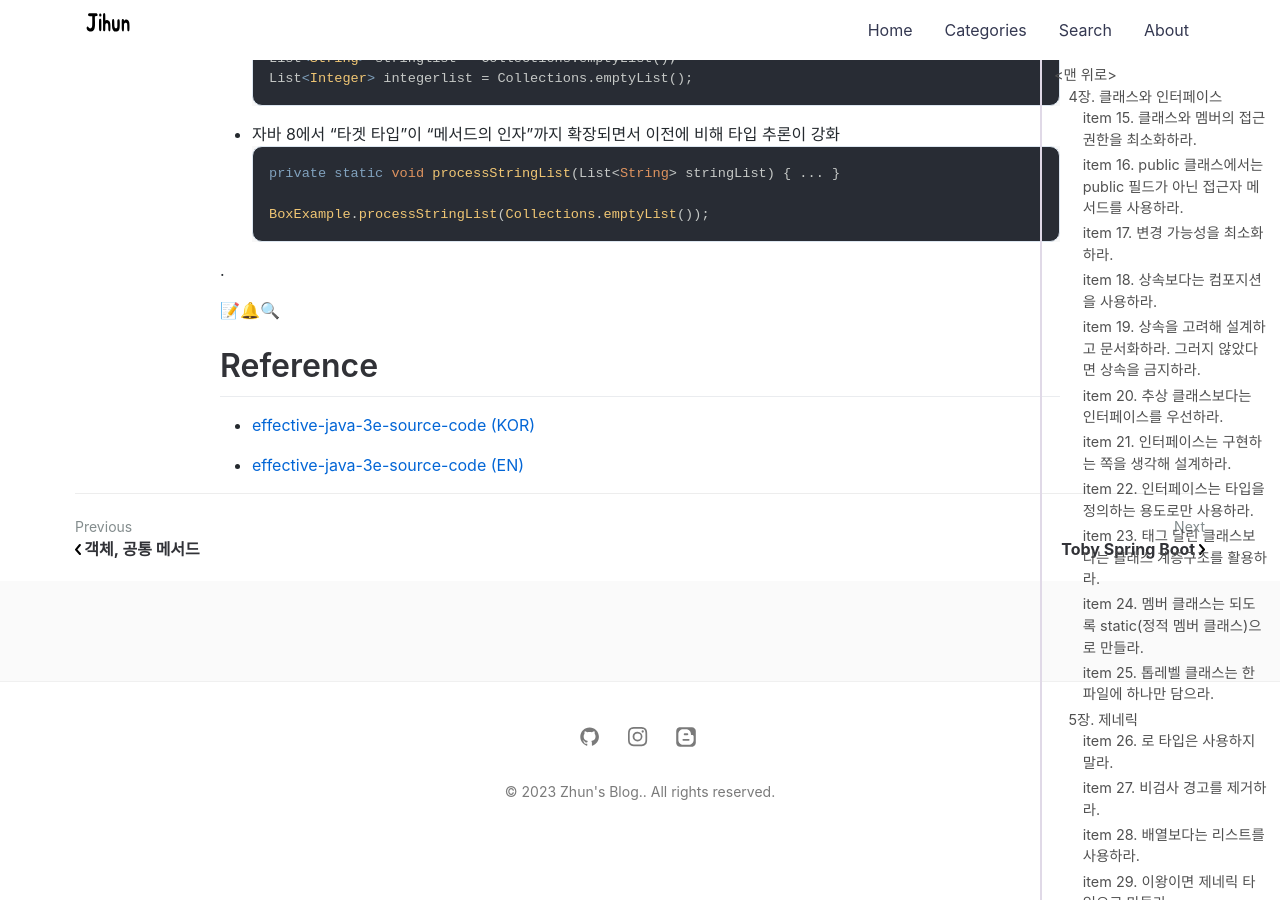
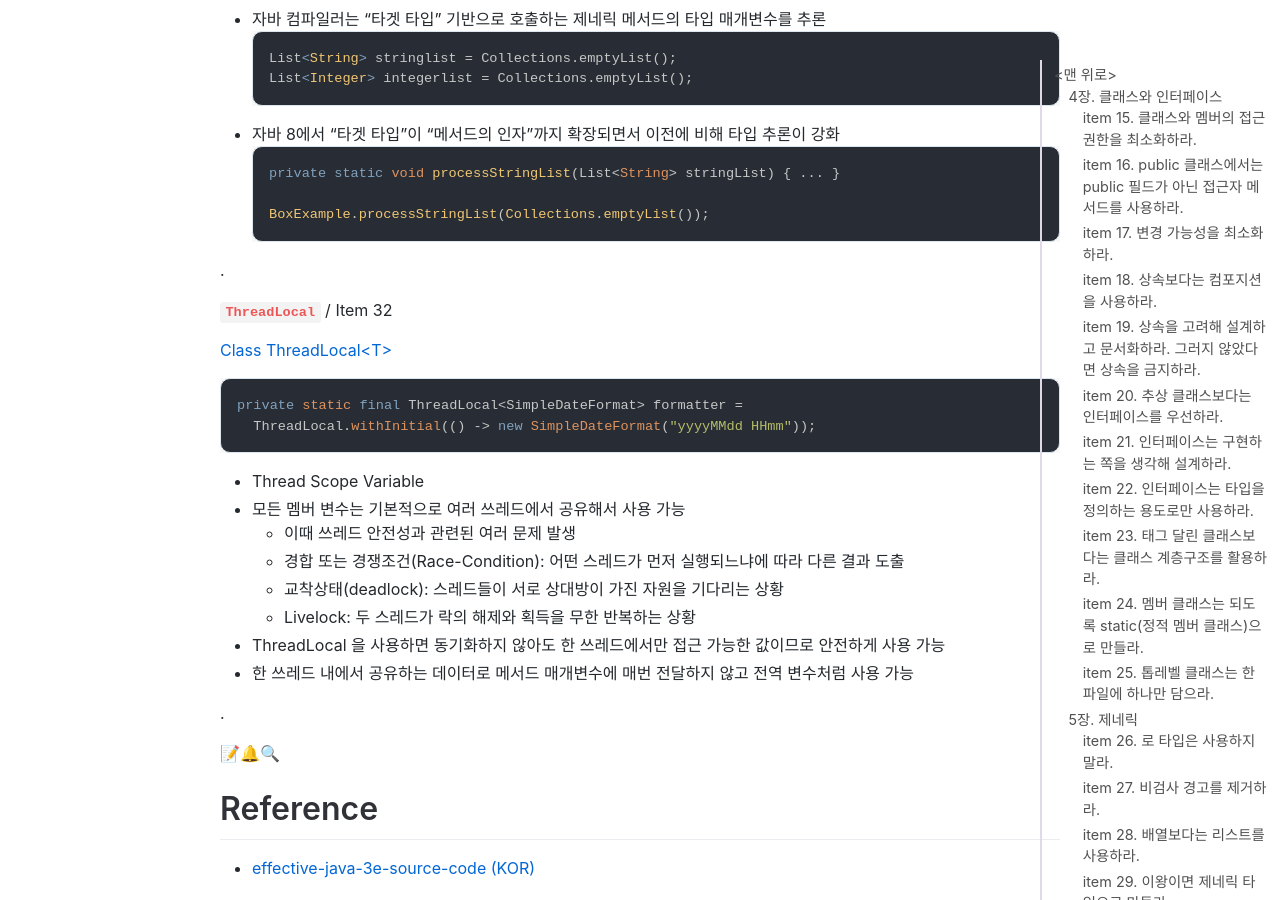
Before and after one commit to jihunparkme/jihunparkme.github.io, a Jekyll site: the page built from _posts/2023-04-22-Effective-Java-Class-Interface-Generics.md, in a window 1280 px wide and 900 px high, scrolled down 39287 px. Built offline with Jekyll 4.4.1, drawn with Linux system fonts in a browser that asks for light colours; nearby versions of some CDN libraries; comment, search, counter and statistics services are not loaded; some of the changed text lies outside the part shown.

Commit message:
[Effective Java] item 32. 제네릭과 가변인수를 함께 쓸 때는 신중하라.
- ThreadLocal

````diff
--- a/_posts/2023-04-22-Effective-Java-Class-Interface-Generics.md
+++ b/_posts/2023-04-22-Effective-Java-Class-Interface-Generics.md
@@ -1731,6 +1731,27 @@ static <T> void safe(T... values) {
 
 .
 
+**`ThreadLocal`** / Item 32
+
+[Class ThreadLocal\<T\>](https://docs.oracle.com/javase/8/docs/api/java/lang/ThreadLocal.html)
+
+```java
+private static final ThreadLocal<SimpleDateFormat> formatter =
+  ThreadLocal.withInitial(() -> new SimpleDateFormat("yyyyMMdd HHmm"));
+```
+
+- Thread Scope Variable
+- 모든 멤버 변수는 기본적으로 여러 쓰레드에서 공유해서 사용 가능
+  - 이때 쓰레드 안전성과 관련된 여러 문제 발생
+  - 경합 또는 경쟁조건(Race-Condition): 어떤 스레드가 먼저 실행되느냐에 따라 다른 결과 도출
+  - 교착상태(deadlock): 스레드들이 서로 상대방이 가진 자원을 기다리는 상황
+  - Livelock: 두 스레드가 락의 해제와 획득을 무한 반복하는 상황
+- ThreadLocal 을 사용하면 동기화하지 않아도 한 쓰레드에서만 접근 가능한 값이므로 안전하게 사용 가능
+- 한 쓰레드 내에서 공유하는 데이터로 메서드 매개변수에 매번 전달하지 않고 전역 변수처럼 사용 가능
+
+.
+
+
 📝🔔🔍
 
 # Reference
````
